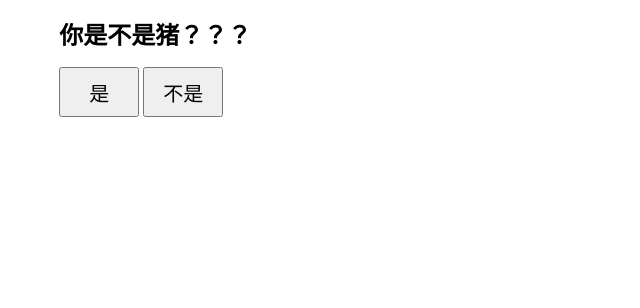
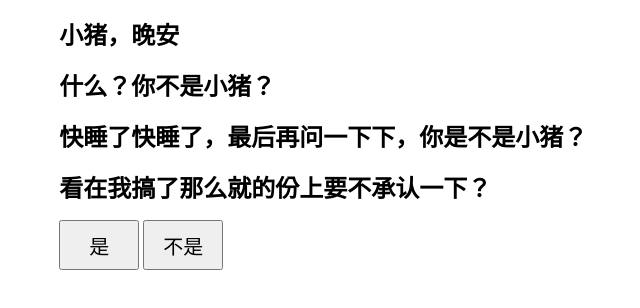
Before and after one commit to zjuxiandiGuo/my-webpage, a plain HTML site: page 晚安，亲爱的祎祎.html in a window 1280 px wide. Shown: the whole page, without its empty margins (192-832 px from the left). Drawn offline with Linux system fonts and the light colour scheme.

Commit message:
Update and rename play.html to 晚安，亲爱的祎祎.html

```diff
--- a/play.html
+++ b/晚安，亲爱的祎祎.html
@@ -3,7 +3,7 @@
 	<head>
 		<meta charset="utf-8" />
 		<meta name="viewport" content="width=device-width,initial-scale=1.0,maximum-scale=1.0,minimum-scale=1.0,user-scalable=no">
-		<title>问题</title>
+		<title>亲爱的祎祎</title>
 		<style>
 			body{
 				width: 100%;
@@ -30,7 +30,10 @@
 	</head>
 	<body>
 		<div>
-			<h1>你是不是猪？？？</h1>
+			<h1>小猪，晚安</h1>
+			<h1>什么？你不是小猪？</h1>
+			<h1>快睡了快睡了，最后再问一下下，你是不是小猪？</h1>
+			<h1>看在我搞了那么就的份上要不承认一下？</h1>
 			<p id="p"></p>
 			<button id="yes">是</button>
 			<button id="no">不是</button>
@@ -45,7 +48,7 @@
 				alert("哈哈哈！！！这才乖，你是猪");
 			}
 
-			var z=new Array("怎么？不承认？","承认了吧，没人笑你","快承认了吧","哼，那我消失了","不承认，真消失了","消失，看你承不承认，哼");
+			var z=new Array("怎么？不承认？","承认了吧，没人笑你","快承认了吧","哼，那我消失了","不承认，真消失了","好，当你承认了哈哈哈");
 			var i=0
 			no.onclick=function(){
 				p.innerHTML +=z[i]+"<br>";
```
